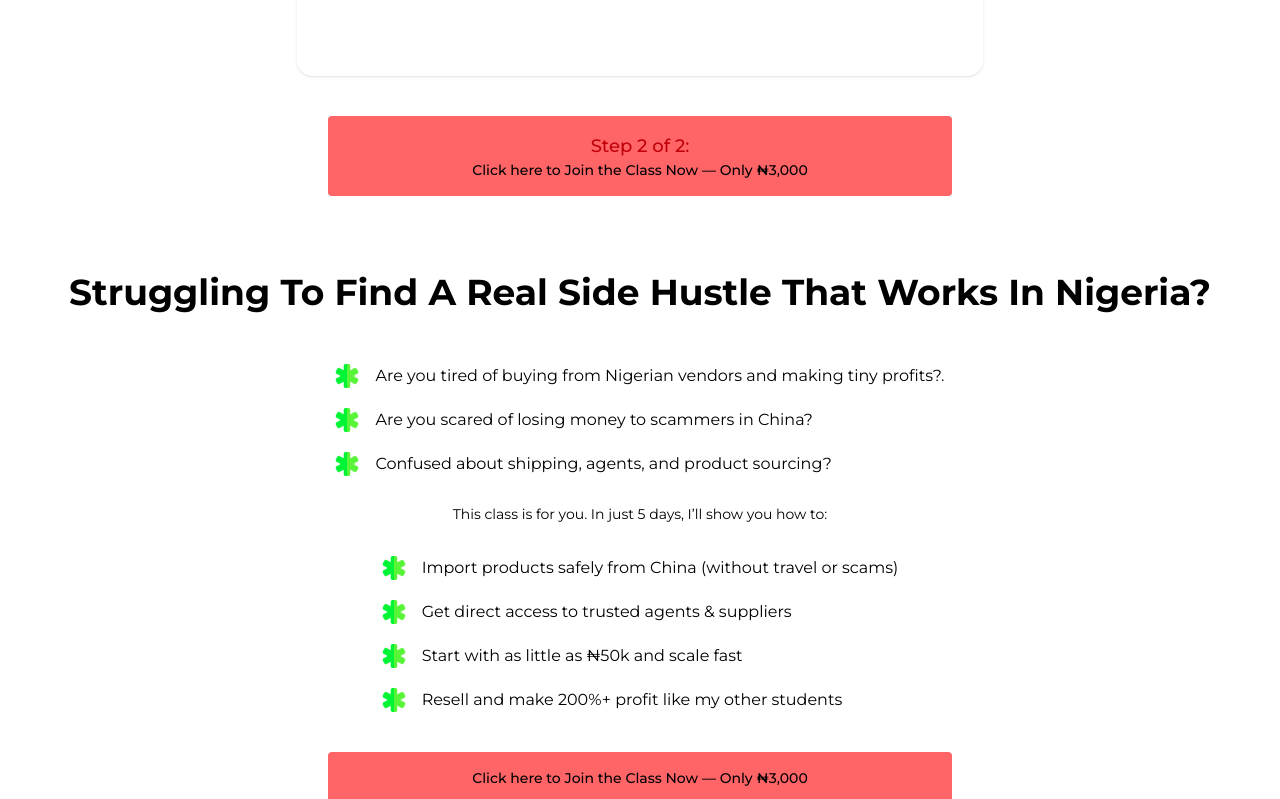
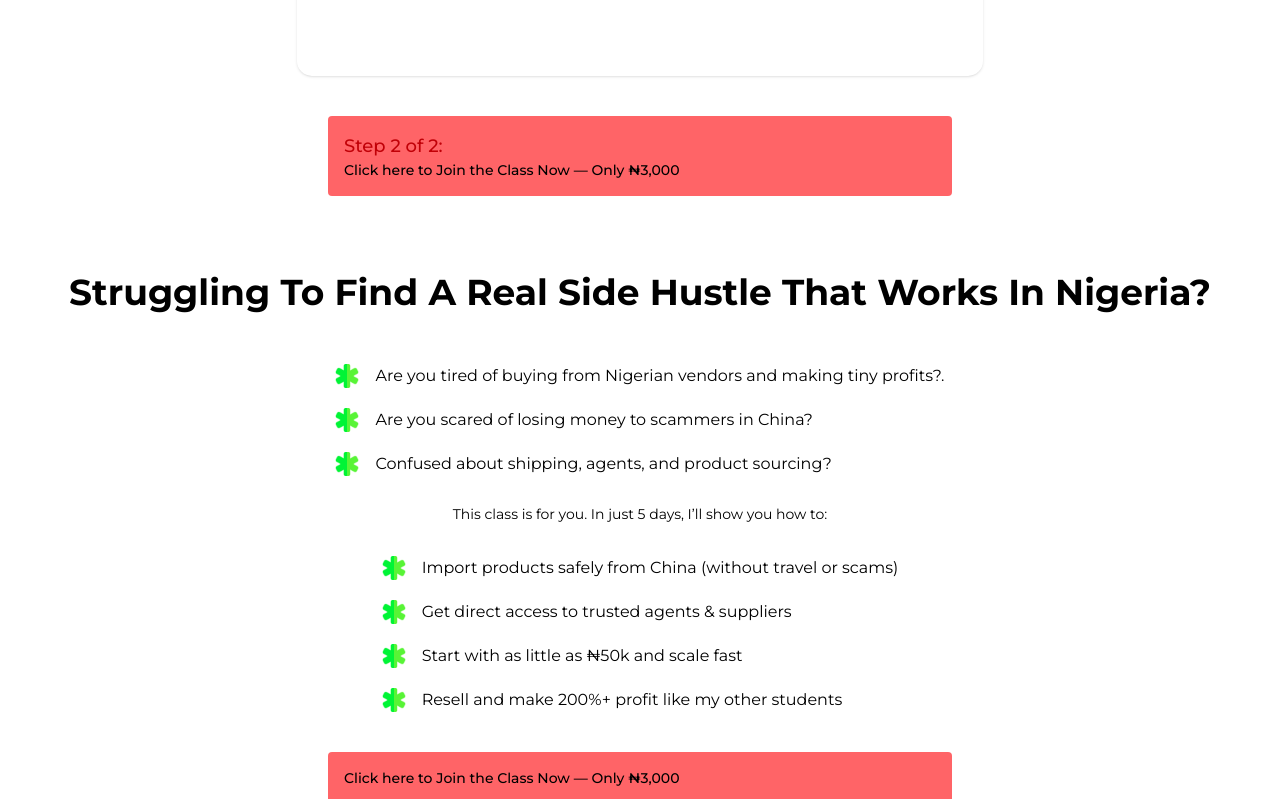
Before and after one commit to TeeJayGTAN/importswithangel, a Next.js app: page / in a window 1280 px wide. Shown: the part 740-1539 px from the top of the page. Built offline with nearby package versions, Linux system fonts and the light colour scheme.

Commit message:
whatsapp link

```diff
--- a/app/page.tsx
+++ b/app/page.tsx
@@ -4,7 +4,9 @@ import Image from "next/image";
 import FaqPill from "./components/faqpill";
 
 import ReactPlayer from "react-player";
+
 import Script from "next/script";
+import Link from "next/link";
 
 export default function Home() {
   const faqs: { question: string; answer: string }[] = [
@@ -112,11 +114,11 @@ export default function Home() {
               />
             </div>
         </div>
-        <button className="cta w-[50%] mt-10 font-medium text-sm p-4 rounded bg-red-400">
+        <Link href="http://wa.link/qlhsbr" target="_blank" className="cta w-[50%] mt-10 font-medium text-sm p-4 rounded bg-red-400">
           <span className="text-lg text-red-700">Step 2 of 2: </span>
           <br />
           Click here to Join the Class Now — Only ₦3,000
-        </button>
+        </Link>
         {/* put timer component here */}
       </section>
       <section className="px-4 hero w-full flex flex-col items-center my-18">
@@ -160,9 +162,9 @@ export default function Home() {
             Resell and make 200%+ profit like my other students
           </li>
         </ul>
-        <button className="cta w-[50%] mt-10 font-medium text-sm p-4 rounded bg-red-400">
+        <Link href="http://wa.link/qlhsbr" target="_blank" className="cta w-[50%] mt-10 font-medium text-sm p-4 rounded bg-red-400">
           Click here to Join the Class Now — Only ₦3,000
-        </button>
+        </Link>
       </section>
       <section className="mb-18 px-4 w-full flex flex-col items-center text-center testimonials bg-gray-100 py-18">
         <h3 className="font-bold leading-12 text-4xl text-center w-full capitalize">
@@ -262,9 +264,9 @@ export default function Home() {
         </h5>
         {/* TIMER COMPONENET HERE */}
         <div className="cont w-full flex justify-center">
-          <button className="cta w-[50%] mt-10 font-medium text-sm p-4 rounded bg-red-400">
+          <Link href="http://wa.link/qlhsbr" target="_blank" className="cta w-[50%] mt-10 font-medium text-sm p-4 rounded bg-red-400">
             Click here to Join the Class Now — Only ₦3,000
-          </button>
+          </Link>
         </div>
       </section>
 
@@ -311,7 +313,7 @@ export default function Home() {
           <span className="former line-through text-lg opacity-60 font-bold">N10,000</span>
           <span className="discount text-4xl font-bold">N3,000</span>
         </div>
-        <button className="bg-red-400 mt-2 p-4 rounded ">ENROLL NOW</button>
+        <Link href="http://wa.link/qlhsbr" target="_blank" className="bg-red-400 mt-2 p-4 rounded ">ENROLL NOW</Link>
         </div>
       </section> */}
 
@@ -360,9 +362,9 @@ export default function Home() {
         <h5 className="text-sm mt-7 text-center mb-8">
           Don’t miss out. This knowledge could change your income forever.
         </h5>
-        <button className="cta w-[45%] block mx-auto mt-5 font-medium text-sm p-4 rounded bg-red-400">
+        <Link href="http://wa.link/qlhsbr" target="_blank" className="cta w-[45%] block mx-auto mt-5 font-medium text-sm p-4 rounded bg-red-400">
           Click here to Join the Class Now — Only ₦3,000
-        </button>
+        </Link>
       </section>
 
       <section className=" px-4 w-full flex flex-col items-center text-center testimonials bg-gray-100 py-18">
```
